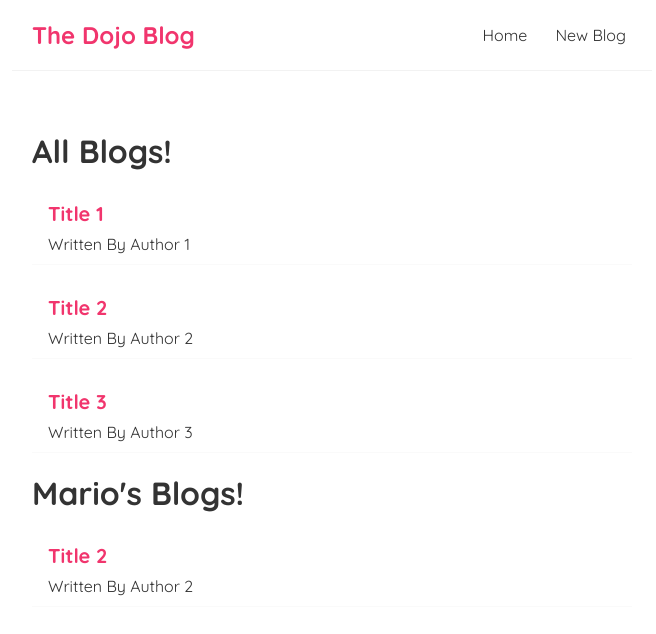
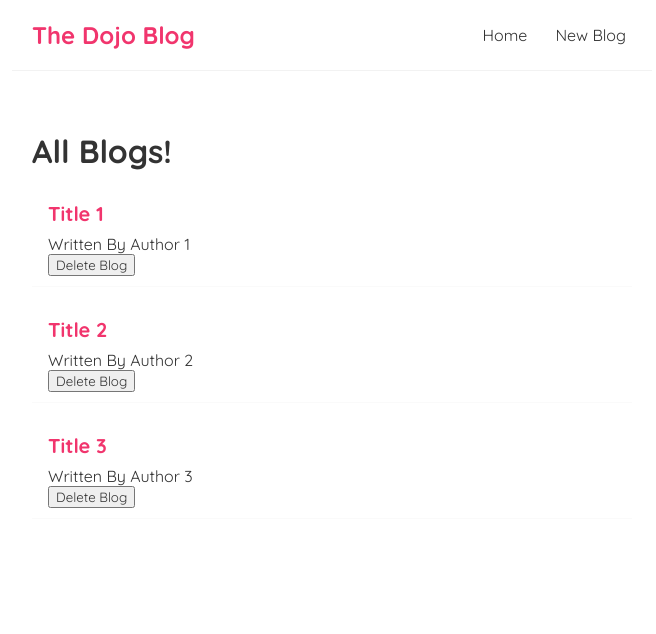
Before and after one commit to pmswami/Blogger, a React (Create React App) app in the folder dojo-blog/: page / in a window 1280 px wide. Shown: the top 634 px of the page, without its empty margins (308-964 px from the left). Built offline with nearby package versions, Linux system fonts and the light colour scheme.

Commit message:
Added functions as a prop

```diff
--- a/dojo-blog/src/App.js
+++ b/dojo-blog/src/App.js
@@ -3,6 +3,7 @@
 import Home from './Home';
 import {BrowserRouter as Router, Route, Switch } from "react-router-dom"
 import Create from "./Create"
+import React from "react"
 
 function App() {
   const title="Welcome to the New Blog"
--- a/dojo-blog/src/BlogList.js
+++ b/dojo-blog/src/BlogList.js
@@ -1,5 +1,6 @@
+import React from "react"
 // const BlogList = (props) => {
-const BlogList = ({blogs, title}) => {
+const BlogList = ({blogs, title, handleDelete}) => {
     // const blogs = props.blogs
     // const title = props.title
     // console.log(props)
@@ -12,6 +13,7 @@
                     <div className="blog-preview" key={blog.id}>
                         <h2>{blog.title}</h2>
                         <p>Written By {blog.author}</p>
+                        <button onClick={()=>handleDelete(blog.id)}>Delete Blog</button>
                     </div>
                 ))}
         </div>
--- a/dojo-blog/src/Create.js
+++ b/dojo-blog/src/Create.js
@@ -1,3 +1,4 @@
+import React from "react"
 const Create  = () => {
     return (
         <div className="create">
--- a/dojo-blog/src/Home.js
+++ b/dojo-blog/src/Home.js
@@ -1,4 +1,5 @@
 import { useState } from "react";
+import React from "react"
 import BlogList from "./BlogList";
 
 const Home = () => {
@@ -11,6 +12,11 @@
         {title: "Title 2", body:"Body 2", author: "Author 2", id:2},
         {title: "Title 3", body:"Body 3", author: "Author 3", id:3}
     ])
+
+    const handleDelete = (id)=>{
+        const newBlogs = blogs.filter((blog)=>blog.id!==id)
+        setblogs(newBlogs)
+    }
 
 
     // const handleClick = (event)=>{
@@ -29,8 +35,8 @@
 
     return (
         <div className="home">
-            <BlogList blogs={blogs} title="All Blogs!"/>
-            <BlogList blogs={blogs.filter((blog)=>blog.author==="Author 2")} title="Mario's Blogs!"/>
+            <BlogList blogs={blogs} title="All Blogs!" handleDelete={handleDelete}/>
+            {/* <BlogList blogs={blogs.filter((blog)=>blog.author==="Author 2")} title="Mario's Blogs!"/> */}
             {/* <div>
                 {blogs.map((blog)=>(
                     <div className="blog-preview" key={blog.id}>
--- a/dojo-blog/src/Navbar.js
+++ b/dojo-blog/src/Navbar.js
@@ -1,3 +1,4 @@
+import React from "react"
 const Navbar = () => {
     return (
         <nav className="navbar">
```
Also changed, not shown: dojo-blog/package.json (+5 -3 lines), 1 other file (tests, documents, lock files or other folders).
